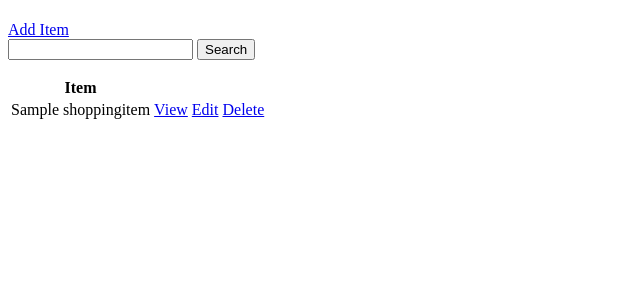
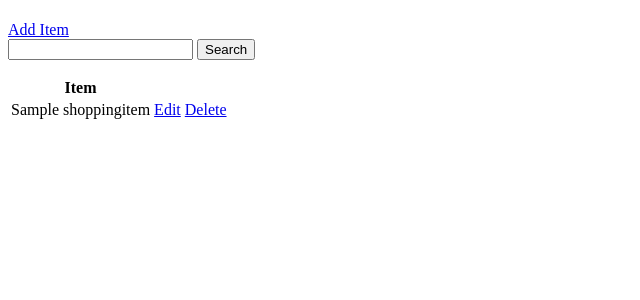
Before and after one commit to Tschang92/flatmate, a Django app: page / in a window 1280 px wide. Shown: the part 129-429 px from the top of the page, without its empty margins (0-640 px from the left). Run offline with Django 4.2, Linux system fonts and the light colour scheme; a user stored in the database is signed in; tables that the repository leaves empty hold one stand-in row (values such as "Sample post").

Commit message:
Remove view page, does not provide necessary details to user

```diff
--- a/flatmate/base/templates/base/shoppinglist.html
+++ b/flatmate/base/templates/base/shoppinglist.html
@@ -23,7 +23,6 @@
     {% for item in shoppingList %}
     <tr>
         <td>{{ item.title }}</td>
-        <td><a href="{% url 'shoppingItem' item.id %}">View</a></td>
         <td><a href="{% url 'shoppingItem-update' item.id %}">Edit</a></td>
         <td><a href="{% url 'shoppingItem-delete' item.id %}">Delete</a></td>
     </tr>
```
